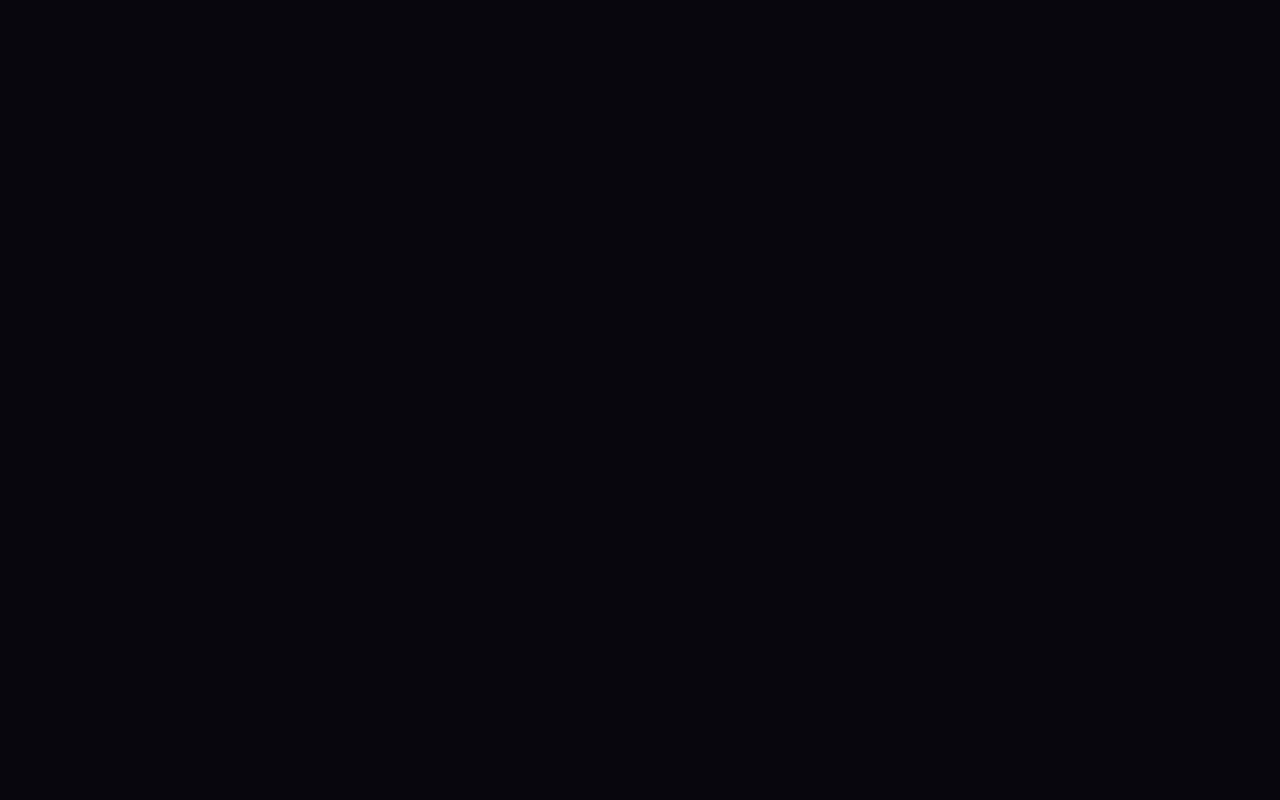
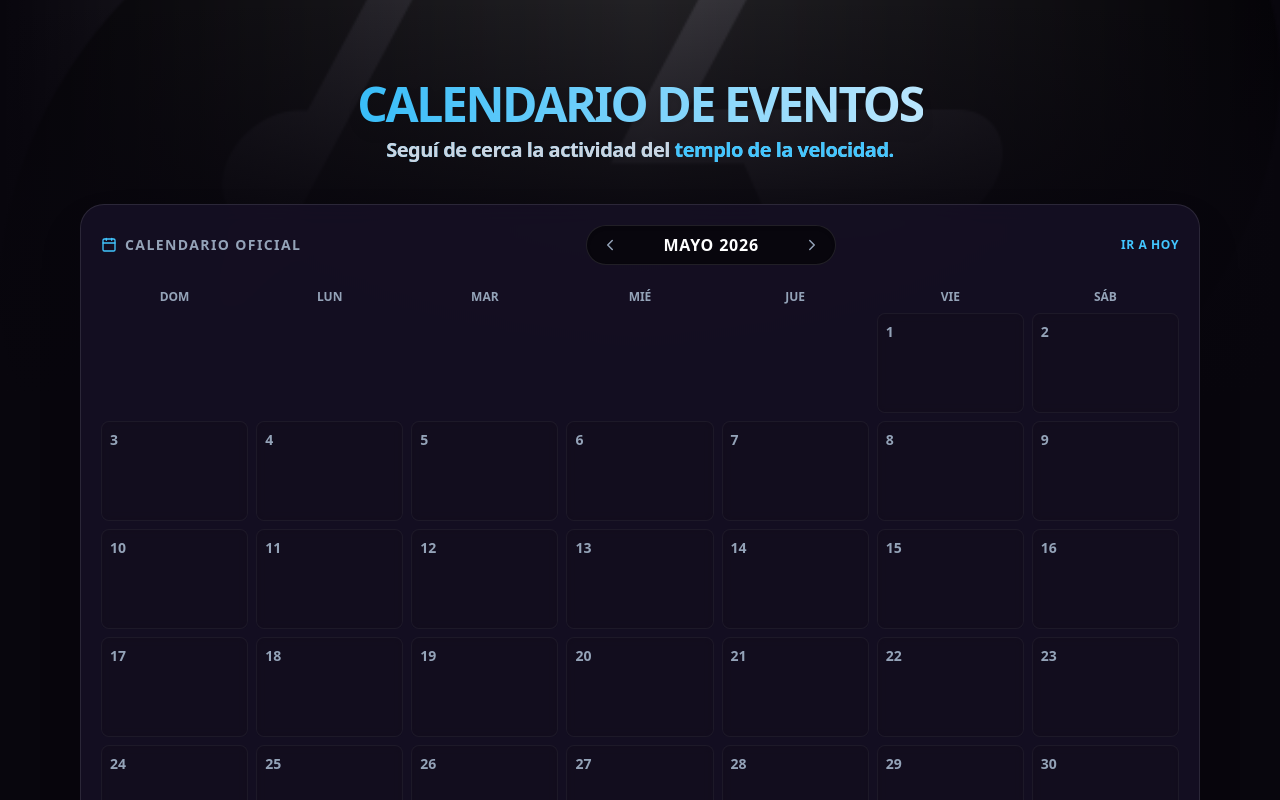
Before and after one commit to mardigitals/front-ovalo-fans, a React (Vite) app: page /calendario in a window 1280 px wide. Before the commit this address had no page. Shown: the top 800 px of the page. Built offline with nearby package versions, Linux system fonts and the light colour scheme; no server answers; a web font is replaced by a local one.

Commit message:
feat:adaptamos calendario publico usando componente reutilizable

```diff
--- /dev/null
+++ b/src/components/ui/Calendar.tsx
@@ -0,0 +1,118 @@
+import { useState } from 'react';
+import { Calendar as CalendarIcon, ChevronLeft, ChevronRight } from 'lucide-react';
+
+const obtenerEstadoDinamico = (fechaStr: string) => {
+  if (!fechaStr) return 'PROGRAMADO';
+  const fechaEv = new Date(fechaStr).getTime();
+  const ahora = new Date().getTime();
+  return fechaEv > ahora ? 'PROGRAMADO' : 'FINALIZADO';
+};
+
+const Calendar = ({ eventos }: { eventos: any[] }) => {
+  const [viewDate, setViewDate] = useState(new Date());
+
+  const year = viewDate.getFullYear();
+  const month = viewDate.getMonth();
+
+  const daysInMonth = new Date(year, month + 1, 0).getDate();
+  const firstDayIndex = new Date(year, month, 1).getDay(); // 0 = Domingo
+
+  const nextMonth = () => setViewDate(new Date(year, month + 1, 1));
+  const prevMonth = () => setViewDate(new Date(year, month - 1, 1));
+  const goToday = () => setViewDate(new Date());
+
+  const meses = ['Enero', 'Febrero', 'Marzo', 'Abril', 'Mayo', 'Junio', 'Julio', 'Agosto', 'Septiembre', 'Octubre', 'Noviembre', 'Diciembre'];
+  const diasSemana = ['Dom', 'Lun', 'Mar', 'Mié', 'Jue', 'Vie', 'Sáb'];
+
+  const emptyDays = Array.from({ length: firstDayIndex }).map((_, i) => <div key={`empty-${i}`} className="p-2" />);
+
+  const days = Array.from({ length: daysInMonth }).map((_, i) => {
+    const dayNumber = i + 1;
+    const dateStr = `${year}-${String(month + 1).padStart(2, '0')}-${String(dayNumber).padStart(2, '0')}`;
+    const isToday = new Date().toISOString().split('T')[0] === dateStr;
+
+    const getLocalYYYYMMDD = (dateString: string) => {
+      const d = new Date(dateString);
+      const yyyy = d.getFullYear();
+      const mm = String(d.getMonth() + 1).padStart(2, '0');
+      const dd = String(d.getDate()).padStart(2, '0');
+      return `${yyyy}-${mm}-${dd}`;
+    };
+
+    const eventosDelDia = eventos.filter(e => {
+      if (!e.fecha_evento) return false;
+      const inicioStr = getLocalYYYYMMDD(e.fecha_evento);
+      const finStr = e.fecha_evento_fin ? getLocalYYYYMMDD(e.fecha_evento_fin) : inicioStr;
+      return dateStr >= inicioStr && dateStr <= finStr;
+    });
+
+    return (
+      <div
+        key={dayNumber}
+        className={`p-2 min-h-[80px] md:min-h-[100px] border border-slate-200 dark:border-white/5 rounded-lg flex flex-col gap-1 transition-all
+        ${isToday ? 'bg-institucional-celeste/5 border-institucional-celeste/30' : 'bg-white dark:bg-[#110c1b]/60 backdrop-blur-sm'}
+        `}
+      >
+        <span className={`text-sm font-bold ${isToday ? 'text-institucional-celeste' : 'text-slate-600 dark:text-slate-400'}`}>
+          {dayNumber}
+        </span>
+
+        <div className="flex flex-col gap-1 overflow-y-auto max-h-[70px] scrollbar-hide">
+          {eventosDelDia.map(ev => {
+            const estadoVirtual = obtenerEstadoDinamico(ev.fecha_evento);
+            let colorBadge = estadoVirtual === 'PROGRAMADO' ? "bg-blue-500" : "bg-slate-500";
+            if (ev.estado === 'EN CURSO') colorBadge = "bg-green-500"; // Por si a futuro lo traes de la DB
+            if (ev.estado === 'CANCELADO') colorBadge = "bg-red-500";
+
+            return (
+              <div
+                key={ev.id}
+                className={`${colorBadge} text-white text-[9px] font-black uppercase px-1.5 py-0.5 rounded shadow-sm truncate cursor-help`}
+                title={`${ev.titulo} - ${new Date(ev.fecha_evento).toLocaleTimeString('es-AR', {hour: '2-digit', minute:'2-digit'})}`}
+              >
+                {ev.titulo}
+              </div>
+            );
+          })}
+        </div>
+      </div>
+    );
+  });
+
+  return (
+    <div className="bg-slate-50/90 dark:bg-[#161024]/90 backdrop-blur-md rounded-3xl border border-slate-200 dark:border-white/10 p-5 shadow-2xl w-full">
+      <div className="flex flex-col md:flex-row justify-between items-center gap-4 mb-6">
+        <h2 className="text-sm font-bold text-slate-500 dark:text-slate-400 uppercase tracking-widest flex items-center gap-2">
+          <CalendarIcon size={16} className="text-institucional-celeste" /> Calendario Oficial
+        </h2>
+        <div className="flex items-center gap-4 bg-white dark:bg-[#08060d] border border-slate-200 dark:border-white/10 rounded-full px-2 py-1 shadow-inner">
+          <button type="button" onClick={prevMonth} className="p-1.5 rounded-full hover:bg-slate-100 dark:hover:bg-white/10 text-slate-600 dark:text-slate-400 transition-colors">
+            <ChevronLeft size={18} />
+          </button>
+          <span className="font-black text-slate-800 dark:text-white uppercase tracking-wider min-w-[140px] text-center text-sm md:text-base">
+            {meses[month]} {year}
+          </span>
+          <button type="button" onClick={nextMonth} className="p-1.5 rounded-full hover:bg-slate-100 dark:hover:bg-white/10 text-slate-600 dark:text-slate-400 transition-colors">
+            <ChevronRight size={18} />
+          </button>
+        </div>
+        <button onClick={goToday} className="text-xs font-bold text-institucional-celeste hover:text-sky-400 uppercase tracking-wider transition-colors">
+          Ir a Hoy
+        </button>
+      </div>
+
+      <div className="grid grid-cols-7 gap-2 mb-2">
+        {diasSemana.map(d => (
+          <div key={d} className="text-center text-xs font-black text-slate-500 dark:text-slate-400 uppercase">{d}</div>
+        ))}
+      </div>
+
+      <div className="grid grid-cols-7 gap-1 md:gap-2">
+        {emptyDays}
+        {days}
+      </div>
+    </div>
+  );
+};
+
+export default Calendar;
--- /dev/null
+++ b/src/pages/public/CalendarPage.tsx
@@ -0,0 +1,85 @@
+import { useState, useEffect } from 'react';
+import { Gauge } from 'lucide-react';
+import logo from '@/assets/icons/logo-autodromo-negro.png';
+import logoDark from '@/assets/icons/logo-autodromo-blanco.png';
+import api from '@/api/axios';
+import CalendarioVisualizador from '@/components/ui/Calendar';
+
+const CalendarPage = () => {
+  const [eventos, setEventos] = useState<any[]>([]);
+  const [isLoading, setIsLoading] = useState(true);
+
+  useEffect(() => {
+    const fetchEventos = async () => {
+      try {
+        // Asegúrate de que en el backend este endpoint (GET /evento) tenga @Public() o no requiera token,
+        // para que los fans sin registrarse puedan verlo.
+        const response = await api.get('/evento');
+        setEventos(response.data);
+      } catch (error) {
+        console.error("Error cargando eventos:", error);
+      } finally {
+        setIsLoading(false);
+      }
+    };
+
+    fetchEventos();
+  }, []);
+
+  return (
+    <main className="flex flex-col min-h-screen bg-zinc dark:bg-[#08060d] transition-colors duration-300">
+
+      {/* HEADER HERO (Adaptado a menor altura para dar espacio al calendario) */}
+      <header className="absolute top-0 w-full h-[50vh] flex-shrink-0 overflow-hidden bg-gradient-to-r from-transparent via-white/20 to-transparent z-0">
+        <div className="absolute inset-0">
+          <img
+            src={logo}
+            alt="Logo Autódromo de Rafaela"
+            className="w-full h-full object-cover opacity-60 dark:opacity-40"
+          />
+          <div className="absolute inset-0 bg-gradient-to-b from-transparent via-zinc/80 to-zinc dark:via-[#08060d]/80 dark:to-[#08060d]" />
+        </div>
+      </header>
+
+      <section className="relative z-10 flex flex-col items-center px-4 py-16 md:py-20 w-full max-w-6xl mx-auto flex-grow">
+
+        <div className="text-center mb-10">
+          <h2 className="title-fan text-4xl md:text-5xl uppercase drop-shadow-lg">
+            CALENDARIO DE EVENTOS
+          </h2>
+          <h3 className="subtitle-fan text-lg md:text-xl text-slate-700 dark:text-slate-300 mt-2">
+            Seguí de cerca la actividad del <em className="not-italic text-institucional-celeste">templo de la velocidad.</em>
+          </h3>
+        </div>
+
+        {/* CONTENEDOR DEL CALENDARIO */}
+        <div className="w-full w-full animate-in fade-in slide-in-from-bottom-8 duration-700">
+          {isLoading ? (
+            <div className="flex flex-col items-center justify-center min-h-[400px] bg-white/50 dark:bg-black/20 backdrop-blur-md rounded-3xl border border-slate-200 dark:border-white/10">
+              <div className="w-12 h-12 border-4 border-institucional-celeste border-t-transparent rounded-full animate-spin mb-4"></div>
+              <p className="text-slate-600 dark:text-slate-400 font-bold tracking-widest uppercase text-sm animate-pulse">
+                Cargando Motores...
+              </p>
+            </div>
+          ) : (
+            <CalendarioVisualizador eventos={eventos} />
+          )}
+        </div>
+      </section>
+
+      {/* FOOTER */}
+      <footer className="relative z-10 flex flex-col md:flex-row items-center justify-center gap-4 text-slate-500 dark:text-slate-400 font-medium italic pb-8 pt-4 text-sm font-firma w-full">
+        <div className="flex items-center gap-2">
+          <Gauge size={20} className="text-institucional-celeste" /> templo de la velocidad
+        </div>
+        <div className="hidden md:block w-1 h-1 bg-slate-300 dark:bg-slate-700 rounded-full" />
+        <div className="flex items-center gap-2">
+          <img src={logo} alt="Logo Autódromo" className="h-5 w-auto dark:hidden opacity-70" />
+          <img src={logoDark} alt="Logo Autódromo" className="h-5 w-auto hidden dark:block opacity-70" />
+        </div>
+      </footer>
+    </main>
+  );
+};
+
+export default CalendarPage;
--- a/src/routes/AppRoutes.tsx
+++ b/src/routes/AppRoutes.tsx
@@ -22,6 +22,7 @@ import PagosPage from '@/pages/dashboard/PagosPage';
 import ResumenPage from '@/pages/dashboard/ResumenPage';
 import ComerciosFanPage from '@/pages/dashboard/ComerciosFanPage';
 import EventosPage from '@/pages/dashboard/EventosPage';
+import CalendarPage from '@/pages/public/CalendarPage';
 
 const AppRoutes = () => (
   <BrowserRouter>
@@ -36,6 +37,7 @@ const AppRoutes = () => (
       <Route path="/reset-password" element={<ResetPasswordPage />} />
       <Route path="/terms-conditions" element={<TermsConditionsPage />} />
       <Route path="/privacy-policy" element={<PrivacyPolicy />} />
+      <Route path="/calendario" element={<CalendarPage />} />
       {/* RUTAS DE RETORNO DE MERCADO PAGO (Públicas) */}
       <Route path="/pago/exito" element={<PagoExitoPage />} />
       <Route path="/pago/error" element={<PagoErrorPage />} />
```
